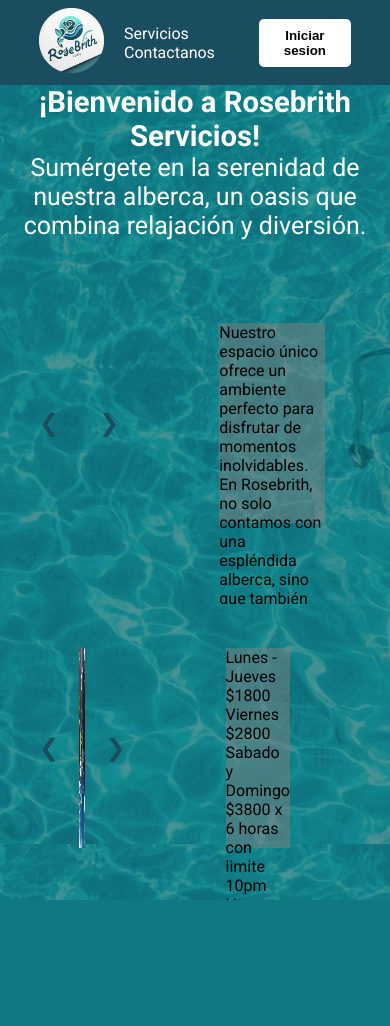
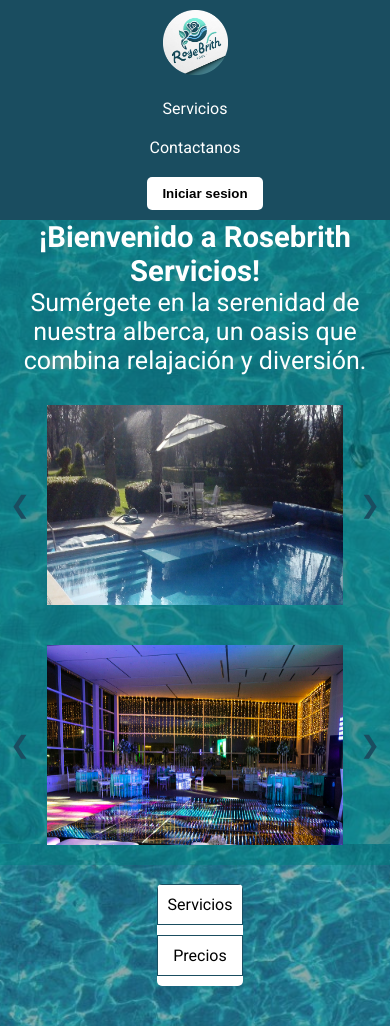
Before and after one commit to SteinRZ/Project_RosebrithSoftware, a PHP site: page /html/services.html in a window 390 px wide. Before the commit the page ends 900 px from the top, so only its background shows below. Run offline with PHP 8.4, Linux system fonts and the light colour scheme.

Commit message:
servicios completo e inicio responsividad

```diff
--- a/css/style_service.css
+++ b/css/style_service.css
@@ -14,6 +14,7 @@ body {
   margin: 0; /* Elimina los márgenes predeterminados del cuerpo */
   padding: 0; /* Elimina el relleno predeterminado del cuerpo */
   height: 100vh; /* Ajusta la altura del cuerpo al 100% de la ventana gráfica */
+  min-height: 100vh;
 }
 .content__title {
 	padding-bottom: 20px;
@@ -41,7 +42,7 @@ body {
 	display: flex;
 	align-items: center;
 	justify-content: left;
-	height: 42vh;
+	height: 35vh;
 	overflow: hidden;
 	padding-left: 10%;
 	padding-bottom: 2%;
@@ -58,9 +59,16 @@ body {
 	align-items: center;
 	justify-content: left;
 	overflow: hidden;
-	height: 35vh;
+	height: 40vh;
 	padding-left: 10%;
 	padding-bottom: 2%;
+
+}
+
+#contenedor3{
+	padding-left: 600px;
+	padding-bottom: 40px;
+	position: absolute;
 }
 
 
@@ -111,6 +119,7 @@ img {
 	color: #1a4d60;
 	cursor: pointer;
 	outline: none;
+	z-index: 1;
 }
 
 #next {
@@ -121,6 +130,7 @@ img {
 	color: #1a4d60;
 	cursor: pointer;
 	outline: none;
+	z-index: 1;
 }
 
 .transparent-bg {
@@ -130,3 +140,169 @@ img {
     height: 200px; /* Mismo alto que el carrusel */
     background-color: rgba(128, 128, 128, 0.5); /* Gris con una opacidad del 50% */
 }
+
+.menu {
+	background-color: white;
+	overflow: hidden;
+	border-color: #1a4d60;
+	z-index: 100;
+	border-radius: 5px;
+
+}
+
+.menu a {
+	width: 500px;
+	height: 50px;
+	display: block;
+	color: black;
+	text-align: center;
+	padding: 20px 16px;
+	text-decoration: none;
+	cursor: pointer;
+	border: 1px solid #1a4d60;
+}
+
+.menu a:hover {
+	background-color: #1a4d60;
+}
+
+
+
+.content {
+	display: none;
+	padding: 20px;
+	height: 50px;
+	width: 500px;
+
+}
+
+.content p{
+	font-size: 16px; /* Tamaño de fuente */
+    line-height: 1.5; /* Altura de línea para mejorar la legibilidad */
+    margin-bottom: 15px; /* Espaciado inferior entre párrafos */
+}
+
+.content h3,
+ .content p {
+            background-color: rgba(169, 169, 169, 0.5); /* Fondo gris semi-transparente */
+            padding: 10px;
+            border-radius: 5px; /* Bordes redondeados */
+        }
+
+		@media only screen and (max-width: 768px) {
+			/* Estilos específicos para pantallas más pequeñas */
+
+			#contenedor1,
+			#contenedor2 {
+				/* Ajusta el estilo de los contenedores 1 y 2 para pantallas más pequeñas */
+				height: auto;
+				padding: 10px;
+				justify-content: center;
+			}
+
+			#carousel-container,
+			#carousel-container2 {
+				/* Ajusta el estilo de los contenedores de carruseles para pantallas más pequeñas */
+				width: 80%; /* Cambiado para que se ajuste mejor a la pantalla */
+				margin: 10px auto; /* Centrado horizontalmente */
+			}
+
+			#contenedor3 {
+				position:absolute;
+				padding-left: 10px;
+				padding-top: 900px; /* Ajusta la propiedad top para moverlo hacia abajo en pantallas más pequeñas */
+
+			}
+
+			.menu a {
+				/* Ajusta el estilo de los enlaces del menú para pantallas más pequeñas */
+				width: auto;
+				height: auto;
+				padding: 10px;
+				margin-bottom: 10px;
+			}
+
+			.content {
+				/* Ajusta el estilo del contenido para pantallas más pequeñas */
+				width: 80%; /* Cambiado para que se ajuste mejor a la pantalla */
+				margin: 0 auto; /* Centrado horizontalmente */
+			}
+
+			.navbar {
+				flex-direction: column;
+				height: auto;
+				padding: 10px;
+				z-index: 1000;
+				align-items: center;
+				text-align: center;
+				align-content: center;
+			}
+
+			.navbar .navbar__icon {
+				margin-right: 0;
+				margin-bottom: 10px;
+				z-index: 1000;
+			}
+
+			.navbar .nav__links {
+				flex-direction: column;
+				align-items: flex-end;
+				z-index: 1000;
+			}
+
+			.navbar .nav__links li {
+				display: block;
+				padding: 10px 0;
+				z-index: 1000;
+			}
+
+			.navbar .nav__links a {
+				font-size: 16px; /* Ajusta el tamaño de fuente según sea necesario */
+				color: white;
+				text-decoration: none;
+				transition: color 0.3s ease-in-out; /* Agregado efecto de transición para el color */
+				z-index: 100;
+			}
+
+
+			nav{
+				z-index: 100;
+			}
+
+
+			.navbar .nav__links li:hover a {
+				color: #54a4e4;
+				z-index: 1000;
+			}
+
+			.navbar .navbar__button {
+				margin-left: 0;
+				margin-top: 10px;
+				z-index: 1000;
+
+			}
+
+			.nav__links ul {
+				z-index: 1000;
+			}
+
+			.navbar .navbar__button button {
+				font-weight: 700;
+				color: black;
+				padding: 9px 15px; /* Ajusta el relleno según sea necesario */
+				background: white;
+				border: none;
+				border-radius: 5px;
+				cursor: pointer;
+				transition: all 0.2s ease 0s;
+				z-index: 1000;
+			}
+
+			.navbar .navbar__button button:hover {
+				color: #54a4e4;
+				transform: scale(1.1);
+				z-index: 1000;
+			}
+
+
+		}
--- a/html/services.html
+++ b/html/services.html
@@ -3,12 +3,13 @@
 <head>
     <meta charset="UTF-8">
     <meta name="viewport" content="width=device-width, initial-scale=1.0">
+
     <title>Rosebrith | Servicios</title>
     <link rel="icon" href="../image/main_icon.png">
     <link rel="stylesheet" href="../css/navbar.css">
     <link rel="stylesheet" href="../css/style_service.css">
     <link rel="stylesheet" href="https://fonts.googleapis.com/css2?family=Roboto:wght@100;300;400;500;700;900&display=swap">
-</head>
+
 </head>
 <body>
     <!--------------------NAVBAR--------------------->
@@ -41,36 +42,49 @@
     </div>
 </div>
 <button id="next" onclick="nextSlide()">&#10095;</button>
-<div class="transparent-bg"><p>
+<div id="contenedor3">
+<div class="menu">
+    <a onclick="mostrarContenido('servicios')">Servicios</a>
+    <a onclick="mostrarContenido('precios')">Precios</a>
+</div>
+<div id="servicios" class="content">
+    <h3>Nuestros servicios</h3>
+    <p>Nuestro espacio único ofrece un ambiente perfecto para disfrutar de momentos inolvidables.
 
-    Nuestro espacio único ofrece un ambiente perfecto para disfrutar de momentos inolvidables.
+        En Rosebrith, no solo contamos con una espléndida alberca, sino que también te brindamos acceso a un elegante salón, una moderna parrilla para tus eventos culinarios y una encantadora alberca infantil. Diseñado para satisfacer todas tus necesidades, nuestro conjunto de servicios te invita a vivir experiencias excepcionales.
 
-    En Rosebrith, no solo contamos con una espléndida alberca, sino que también te brindamos acceso a un elegante salón, una moderna parrilla para tus eventos culinarios y una encantadora alberca infantil. Diseñado para satisfacer todas tus necesidades, nuestro conjunto de servicios te invita a vivir experiencias excepcionales.
+        Descubre el equilibrio perfecto entre lujo y comodidad en Rosebrith. ¡Esperamos ser parte de tus recuerdos inolvidables!</p>
+</div>
+<div id="precios" class="content">
+    <h3>Nuestros precios</h3>
+      <p>
+            Lunes - Jueves  $1800 <br>
+            Viernes $2800 <br>
+            Sabado y Domingo $3800 <br>
+            x 6 horas  con limite 10pm <br>
+            Hora extra $600 <br>
+            Si el horario pasa de las 10pm cada hora $600 <br>
+      </p>
+</div>
 
-    Descubre el equilibrio perfecto entre lujo y comodidad en Rosebrith. ¡Esperamos ser parte de tus recuerdos inolvidables!</p></div>
+</div>
+<!-- contenedor 1 -->
+
 </div>
 
 <div id="contenedor2">
     <button id="prev" onclick="prevSlide2()">&#10094;</button>
     <div id="carousel-container">
         <div id="carousel2">
-            <div class="slide"><img src="../image/img_pool_1.jpg" alt="Slide 1"></div>
-            <div class="slide"><img src="../image/img_pool_2.jpg" alt="Slide 2"></div>
-            <div class="slide"><img src="../image/parrilla.jpg" alt="Slide 3"></div>
+            <div class="slide"><img src="../image/img_eventhall_2.jpg" alt="Slide 1"></div>
+            <div class="slide"><img src="../image/img_eventhall_1.jpg" alt="Slide 2"></div>
+            <div class="slide"><img src="../image/img_eventhall_2.jpg" alt="Slide 3"></div>
             <div class="slide"><img src="../image/img_eventhall_1.jpg" alt="Slide 2"></div>
         </div>
     </div>
     <button id="next" onclick="nextSlide2()">&#10095;</button>
-    <div class="transparent-bg">
-        <p>
-            Lunes - Jueves  $1800
-            Viernes $2800
-            Sabado y Domingo $3800
-            x 6 horas  con limite 10pm
-            Hora extra $600
-            Si el horario pasa de las 10pm cada hora $600
-        </p></div>
-    </div>
+
+</div>
 
 </body>
 </html>
--- a/js/ServiceCarrusel.js
+++ b/js/ServiceCarrusel.js
@@ -31,3 +31,15 @@ let currentIndex2 = 0;
             currentIndex2 = (currentIndex2 + 1) % 4;//el 4 indica que cuando pasen 4 dara vuelta al carrusel
             showSlide2(currentIndex2);
         }
+
+        function mostrarContenido(seccion) {
+            // Oculta todos los contenidos
+            var contenidos = document.getElementsByClassName('content');
+            for (var i = 0; i < contenidos.length; i++) {
+                contenidos[i].style.display = 'none';
+            }
+
+            // Muestra el contenido de la sección seleccionada
+            document.getElementById(seccion).style.display = 'block';
+
+        }
```
